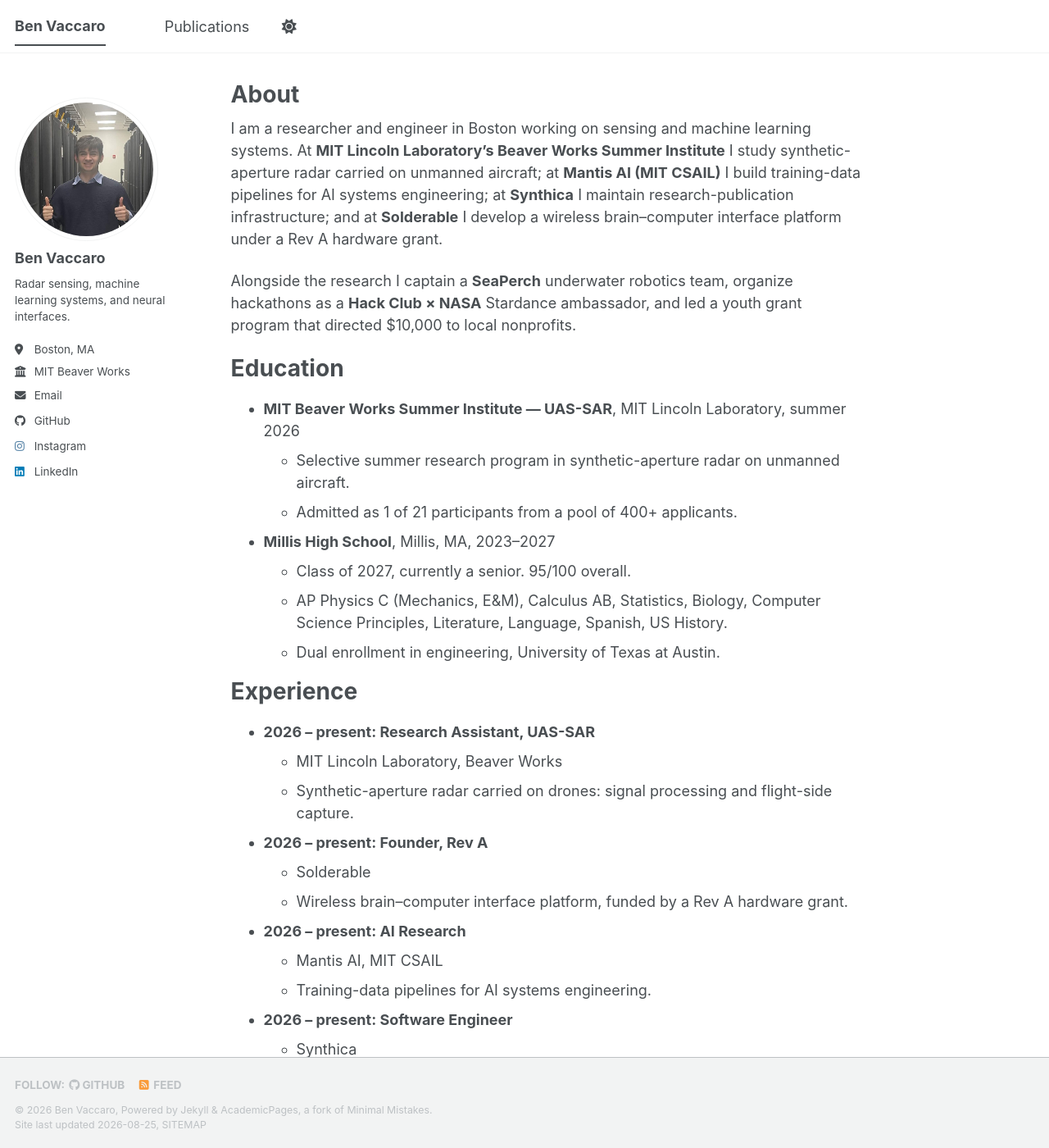
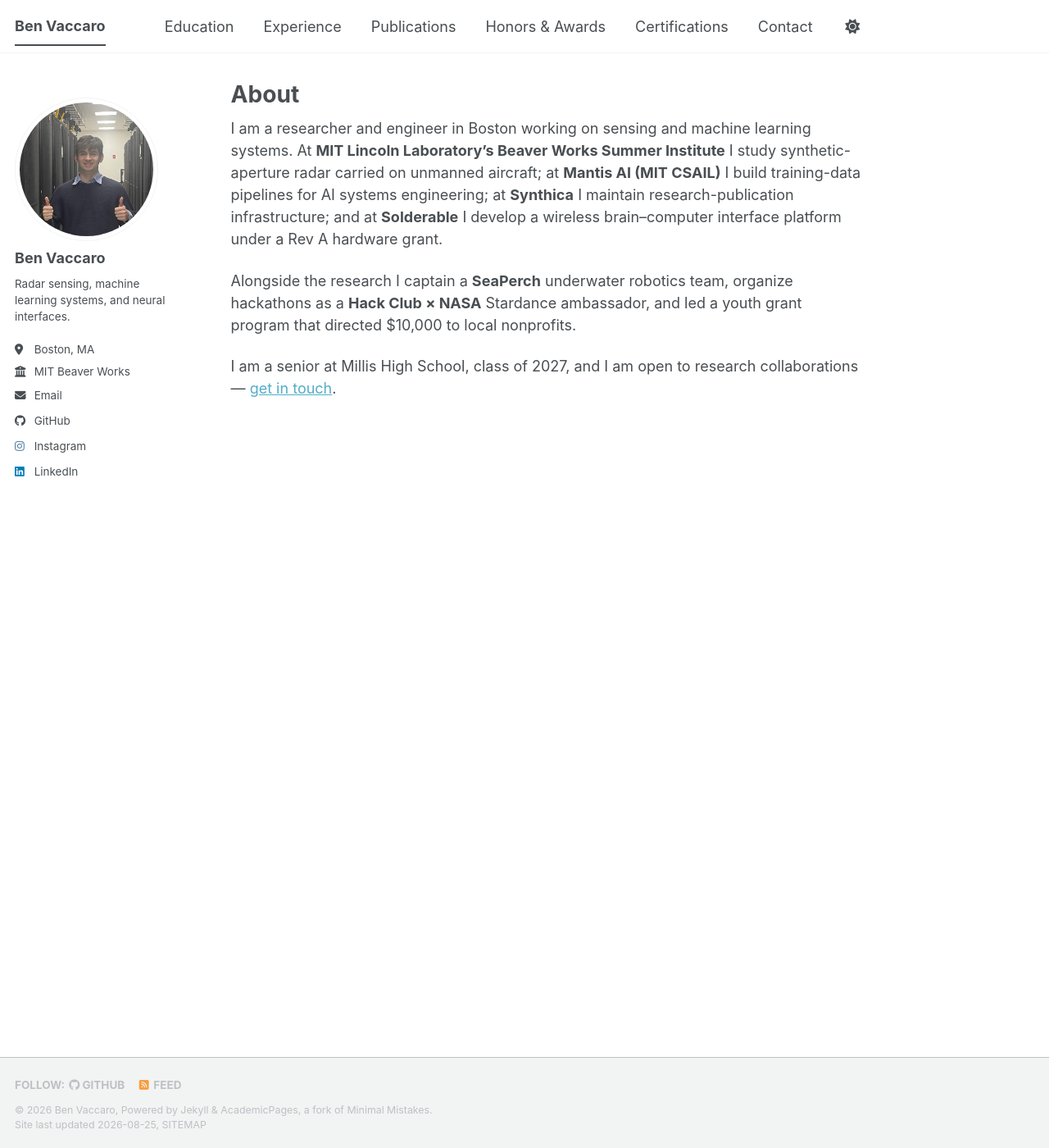
Before and after one commit to 2008wbbv/personal-site, a Jekyll site: the page built from _pages/about.md, in a window 1280 px wide and 1400 px high. Shown: the whole window at 82% size. Built offline with Jekyll 4.4.1, drawn with Linux system fonts in a browser that asks for light colours; a style sheet for code colours, icons or effects is not loaded; some of the changed text lies outside the part shown.

Commit message:
Split the content across the template's header tabs
The front page was carrying everything under one set of headings. It is now one
page per tab, which is how the template is meant to be navigated:

  Education · Experience · Publications · Honors & Awards · Certifications · Contact

with the site title returning to the front page, and the theme toggle keeping its
place at the right of the bar. Nothing about the template changed — each page is
front matter plus Markdown, listed in _data/navigation.yml.

- about.md keeps the bio and now points at the contact page
- education.md carries both schools, with the coursework and the school-side
  leadership under Millis
- experience.md carries the six roles, each with its organisation and dates
- awards.md and certifications.md take their sections verbatim
- contact.md gathers the email, the Substack sign-up and the social links, which
  is where a reader goes looking for them

Entry headings inside a page use "------" rather than "======". Both are setext
underlines, but "======" produces an h1, which put every job title at the same
size as the page title and flattened the hierarchy. As h2 they sit at 22.5px
under a 28px title.

Verified against the local build: all seven URLs answer 200, each highlights its
own tab in the header with nothing pushed into the overflow menu, headings nest
h1 then h2 on every page, and no request 4xxs or errors.

Co-Authored-By: Claude Opus 5 <noreply@anthropic.com>
Claude-Session: https://claude.ai/code/session_01C2SfvXZeuT9muGfPkCYXZP

```diff
--- a/_pages/about.md
+++ b/_pages/about.md
@@ -18,60 +18,5 @@ Alongside the research I captain a **SeaPerch** underwater robotics team, organi
 hackathons as a **Hack Club × NASA** Stardance ambassador, and led a youth grant program
 that directed $10,000 to local nonprofits.
 
-Education
-======
-* **MIT Beaver Works Summer Institute — UAS-SAR**, MIT Lincoln Laboratory, summer 2026
-  * Selective summer research program in synthetic-aperture radar on unmanned aircraft.
-  * Admitted as 1 of 21 participants from a pool of 400+ applicants.
-* **Millis High School**, Millis, MA, 2023–2027
-  * Class of 2027, currently a senior. 95/100 overall.
-  * AP Physics C (Mechanics, E&M), Calculus AB, Statistics, Biology, Computer Science
-    Principles, Literature, Language, Spanish, US History.
-  * Dual enrollment in engineering, University of Texas at Austin.
-
-Experience
-======
-* **2026 – present: Research Assistant, UAS-SAR**
-  * MIT Lincoln Laboratory, Beaver Works
-  * Synthetic-aperture radar carried on drones: signal processing and flight-side capture.
-
-* **2026 – present: Founder, Rev A**
-  * Solderable
-  * Wireless brain–computer interface platform, funded by a Rev A hardware grant.
-
-* **2026 – present: AI Research**
-  * Mantis AI, MIT CSAIL
-  * Training-data pipelines for AI systems engineering.
-
-* **2026 – present: Software Engineer**
-  * Synthica
-  * Research-publication infrastructure: the software and deployment layer carrying
-    scholarly work from draft to reader.
-
-* **2024 – present: Team Captain**
-  * SeaPerch Underwater Robotics
-  * Underwater ROV design and competition; top 50 nationally in the team's first year.
-
-* **2025 – present: Stardance Ambassador**
-  * Hack Club × NASA
-  * Hackathon organizing and community outreach.
-
-Honors and awards
-======
-* **1st overall**, MIT Blueprint — winning prototype built in ten hours, 2026
-* **4th overall**, Special Competitive Studies Project at Harvard, 2026
-* **Xerox Innovation and Technology Award**, 2026
-* **MIT LLRISE** — accepted, declined for BWSI, 2026
-* **$10,000 directed to local nonprofits** as YIP grant lead, Community Foundation for
-  MetroWest, 2025–2026
-
-Service and leadership
-======
-* Vice President, Student Council (grades 9–10, 12)
-* National Honor Society (grades 11–12)
-* Peer Leadership Club and Student IT Volunteer (grades 9–12)
-
-Certifications
-======
-* *Add each certification here as a bullet: name, issuing body, year, and a link to the
-  credential.*
+I am a senior at Millis High School, class of 2027, and I am open to research
+collaborations — [get in touch](/contact/).
```
Also changed, not shown: README.md (+17 -5 lines), _data/navigation.yml (+15 -0 lines), _pages/awards.md (added, +13 -0 lines), _pages/certifications.md (added, +11 -0 lines), _pages/contact.md (added, +23 -0 lines), _pages/education.md (added, +24 -0 lines), _pages/experience.md (added, +43 -0 lines).
